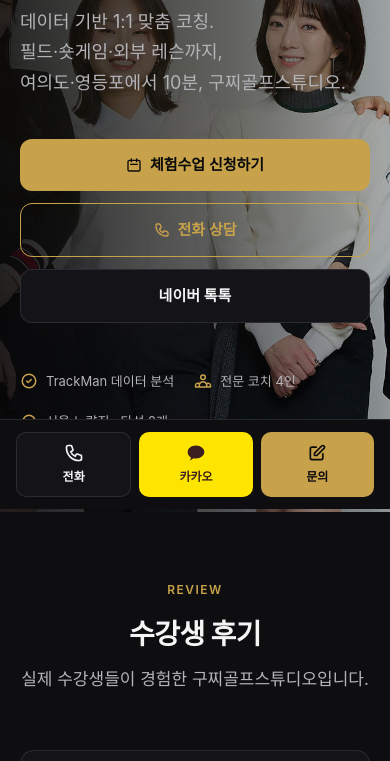
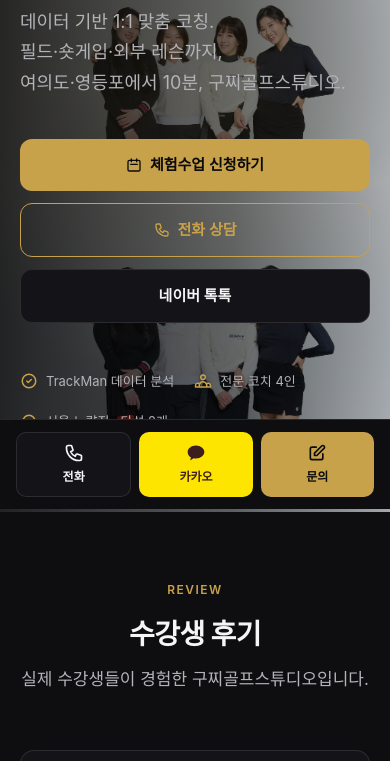
Before and after one commit to edd-one-out-sion/goodgi-golf-landing, a plain HTML site: page index-b.html in a window 390 px wide. Shown: the part 335-1096 px from the top of the page. Drawn offline with nearby package versions, Linux system fonts and the light colour scheme; a web font is replaced by a local one.

Commit message:
히어로 배경 모바일 수정 — 단체사진 4명 전원 노출 (100% auto)

```diff
--- a/index-b.html
+++ b/index-b.html
@@ -1427,6 +1427,12 @@
 
       /* sticky CTA 높이만큼 하단 여백 */
       #footer { padding-bottom: 90px; }
+
+      /* 히어로 배경 — 모바일에서 전체 인물 노출 */
+      .hero-bg {
+        background-size: 100% auto;
+        background-position: top center;
+      }
     }
 
     @media (max-width: 480px) {
```
Also changed, not shown: index.html (+6 -0 lines).
